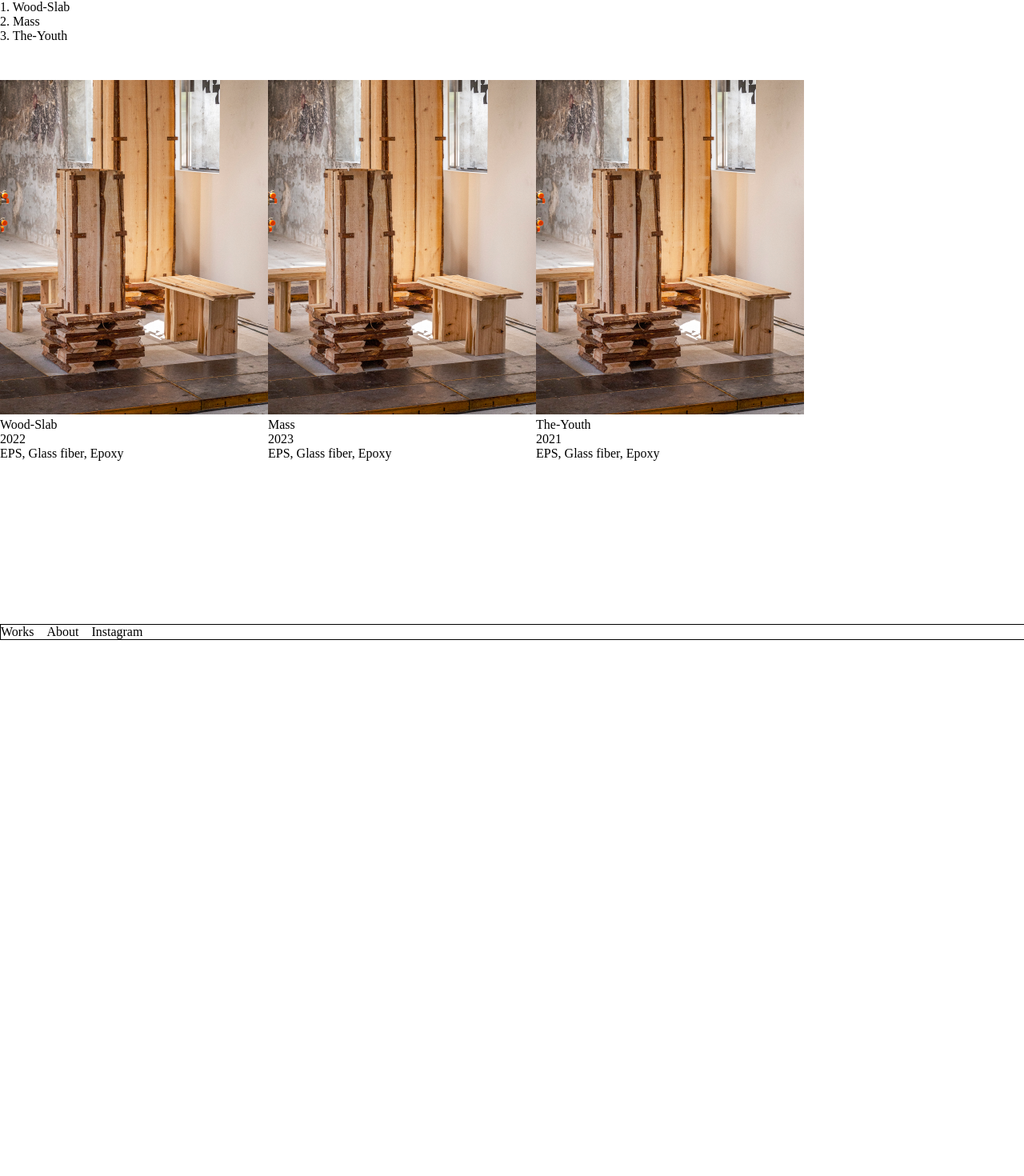
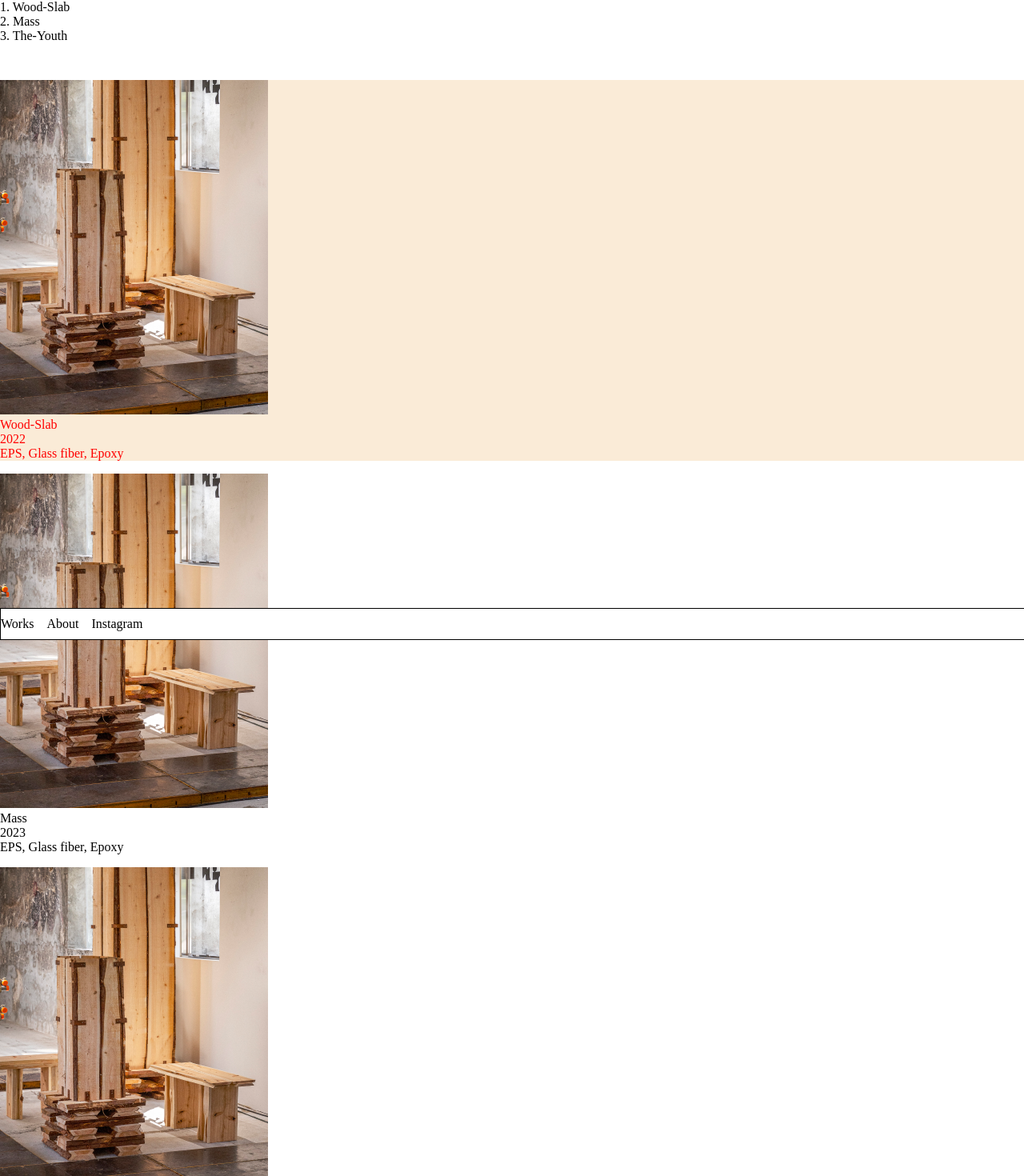
Before and after one commit to yongisadragon/younghyun, a React (Vite) app: page / in a window 1280 px wide. Shown: the top 1470 px of the page at 80% size. Before the commit the page ends 1394 px from the top, so only its background shows below. Built offline with nearby package versions, Linux system fonts and the light colour scheme.

Commit message:
workthumbnail 진행중

```diff
--- a/src/common/navBar/NavBar.jsx
+++ b/src/common/navBar/NavBar.jsx
@@ -1,5 +1,5 @@
-import React, { useState } from "react";
-import { NavLink, useNavigate, useSearchParams } from "react-router-dom";
+import React from "react";
+import { useNavigate, useSearchParams } from "react-router-dom";
 import styles from "./NavBar.module.css";
 export default function NavBar({ setIsAbout }) {
   const [searchAbout, setSearchAbout] = useSearchParams();
@@ -8,7 +8,12 @@ export default function NavBar({ setIsAbout }) {
   return (
     <div className={styles.container}>
       <div className={styles.links}>
-        <div onClick={() => navigate("/")}>Works</div>
+        <div
+          onClick={() => {
+            navigate("/");
+          }}>
+          Works
+        </div>
         <div
           onClick={() => {
             // setSearchAbout({ about: "leeyounghyun" });
--- a/src/common/navBar/NavBar.module.css
+++ b/src/common/navBar/NavBar.module.css
@@ -1,7 +1,8 @@
 .container {
   position: fixed;
   bottom: 0;
-  z-index: 10; /* 적절한 z-index 값을 설정합니다. */
+  padding: 10px 0;
+  z-index: 20; /* 적절한 z-index 값을 설정합니다. */
   background-color: white;
   width: 100%;
   border: 1px solid;
--- a/src/components/worksThumbnail/WorksThumbnail.jsx
+++ b/src/components/worksThumbnail/WorksThumbnail.jsx
@@ -3,11 +3,11 @@ import worksData from "../../data/worksData";
 import styles from "./WorksThumbnail.module.css";
 
 export default function WorksThumbnail() {
-  //map돌리기
   return (
     <div className={styles.container}>
       {worksData.map((work) => (
-        <div key={work.id}>
+        //{}안에는 js문법만, ${} 안에는 전부 문자열화됨. 즉 `styles.${work.layout}` 과 같이 쓰면 work.layout 자체가 js문법이므로 ${} 안에는 못들어옴. 그래서 대활호 접근으로 바꿔야 인식됨.
+        <div className={`${styles[work.layout]}`} key={work.id}>
           {/* 작품 이미지 */}
           <img src={`/images/${work.image}`} alt="test" />
           <div>
--- a/src/components/worksThumbnail/WorksThumbnail.module.css
+++ b/src/components/worksThumbnail/WorksThumbnail.module.css
@@ -1,4 +1,17 @@
 .container {
   display: flex;
   margin-top: 100px;
+  cursor: pointer;
+  flex-direction: column;
+  gap: 1rem;
 }
+
+.left {
+  color: red;
+  background-color: antiquewhite;
+}
+
+.right {
+  color: blue;
+  background-color: darkgrey;
+}
--- a/src/data/worksData.js
+++ b/src/data/worksData.js
@@ -7,6 +7,7 @@ const worksData = [
     image: "test.png", // 이미지 경로 수정
     materials: "EPS, Glass fiber, Epoxy",
     collaborators: "Artist A, Artist B",
+    layout: "left",
   },
   {
     id: 2,
@@ -16,6 +17,7 @@ const worksData = [
     image: "test.png", // 이미지 경로 수정
     materials: "EPS, Glass fiber, Epoxy",
     collaborators: "Artist A, Artist B",
+    layout: "styles.left",
   },
   {
     id: 3,
@@ -25,6 +27,7 @@ const worksData = [
     image: "test.png", // 이미지 경로 수정
     materials: "EPS, Glass fiber, Epoxy",
     collaborators: "Artist A, Artist B",
+    layout: "styles.right",
   },
   // 추가적인 작품 데이터를 필요한 만큼 추가.
 ];
--- a/src/pages/home/Home.jsx
+++ b/src/pages/home/Home.jsx
@@ -6,13 +6,6 @@ export default function Home() {
     <div>
       <WorksIndex />
       <WorksThumbnail />
-      <div
-        style={{
-          height: "100vh",
-          width: "100%",
-          overflowWrap: "break-word",
-          fontSize: "30px",
-        }}></div>
     </div>
   );
 }
```
